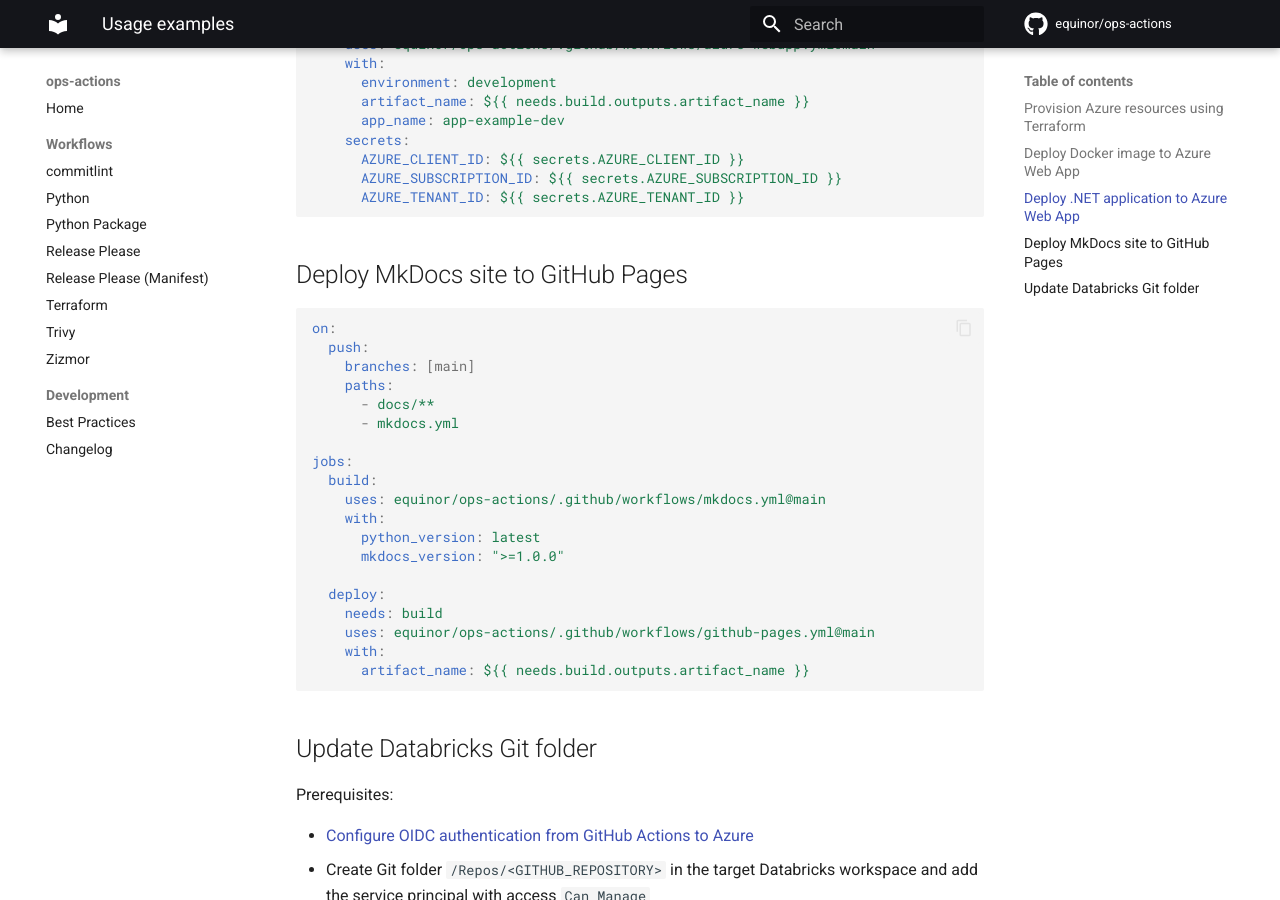
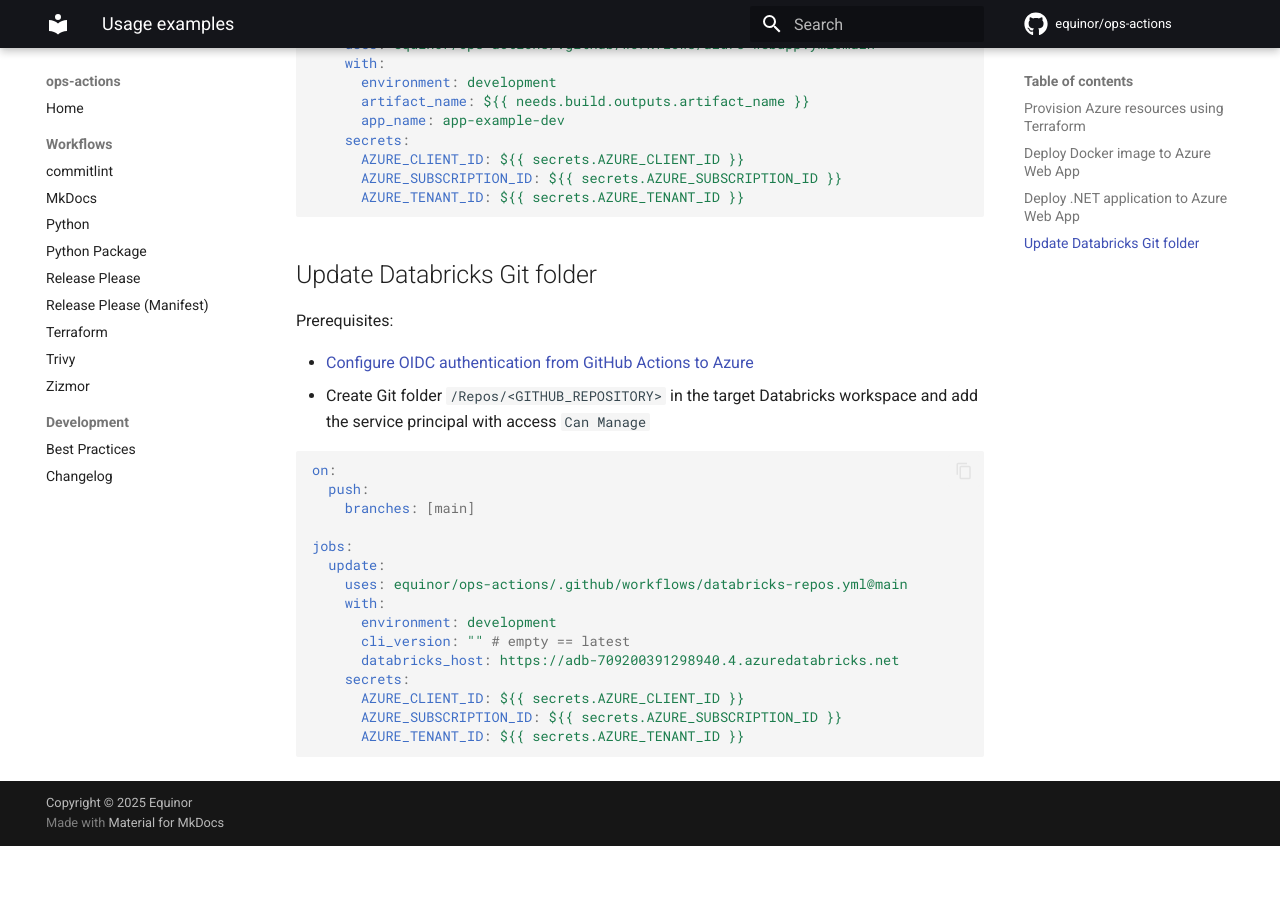
Before and after one commit to equinor/ops-actions, an MkDocs documentation site: the page built from docs/usage-examples.md, in a window 1280 px wide and 900 px high, scrolled down 2095 px. Built offline with MkDocs 1.6.1 and Material for MkDocs 9.7.7, drawn with Linux system fonts in a browser that asks for light colours; comment, search, counter and statistics services are not loaded; after the commit the page ends 2941 px from its top, so only the background shows below that.

Commit message:
docs(mkdocs): add initial workflow documentation
- Add `mkdocs.yml` workflow documentation to `docs/workflows/mkdocs.md`.
- Move `mkdocs.yml` usage example from `docs/usage-example.md` to `docs/workflows/mkdocs.md`.
- Add `workflows/mkdocs.md` to the MkDocs site navigation.

````diff
--- a/docs/usage-examples.md
+++ b/docs/usage-examples.md
@@ -102,30 +102,6 @@
       AZURE_TENANT_ID: ${{ secrets.AZURE_TENANT_ID }}
 ```
 
-## Deploy MkDocs site to GitHub Pages
-
-```yaml
-on:
-  push:
-    branches: [main]
-    paths:
-      - docs/**
-      - mkdocs.yml
-
-jobs:
-  build:
-    uses: equinor/ops-actions/.github/workflows/mkdocs.yml@main
-    with:
-      python_version: latest
-      mkdocs_version: ">=1.0.0"
-
-  deploy:
-    needs: build
-    uses: equinor/ops-actions/.github/workflows/github-pages.yml@main
-    with:
-      artifact_name: ${{ needs.build.outputs.artifact_name }}
-```
-
 ## Update Databricks Git folder
 
 Prerequisites:
--- a/mkdocs.yml
+++ b/mkdocs.yml
@@ -34,6 +34,7 @@
   - Home: index.md
   - Workflows:
       - commitlint: workflows/commitlint.md
+      - MkDocs: workflows/mkdocs.md
       - Python: workflows/python.md
       - Python Package: workflows/python-package.md
       - Release Please: workflows/release-please.md
````
Also changed, not shown: docs/workflows/mkdocs.md (added, +90 -0 lines).
